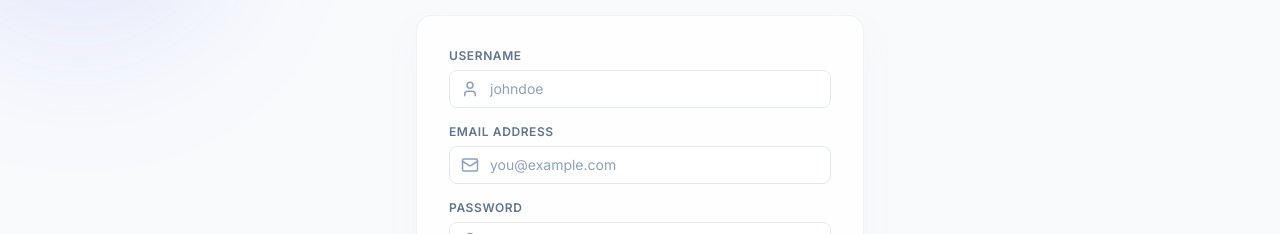
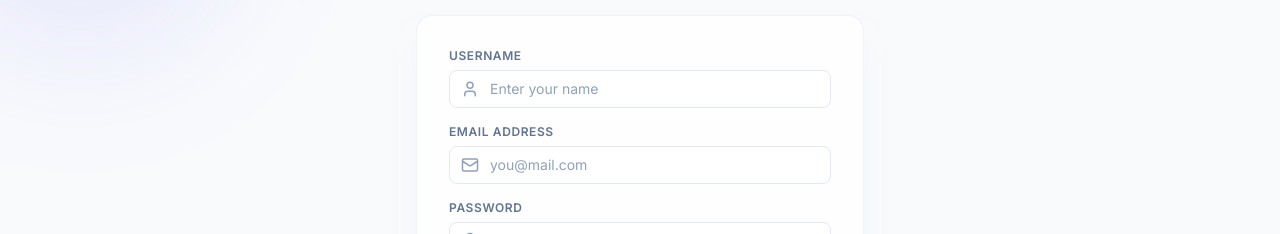
Before and after one commit to IvanTeplykh/TODO-web-application---Frontend, a Next.js app: page /register in a window 1280 px wide. Shown: the part 182-416 px from the top of the page. Built offline with nearby package versions, Linux system fonts and the light colour scheme; no server answers.

Commit message:
feat: implement authentication forms and reusable input component

```diff
--- a/components/auth/LoginForm.tsx
+++ b/components/auth/LoginForm.tsx
@@ -54,7 +54,7 @@ export function LoginForm() {
         id="email"
         label="Email Address"
         type="email"
-        placeholder="you@example.com"
+        placeholder="you@mail.com"
         icon={<Mail className="h-4.5 w-4.5" />}
         error={errors.email?.message}
         {...register("email")}
--- a/components/auth/RegisterForm.tsx
+++ b/components/auth/RegisterForm.tsx
@@ -68,6 +68,9 @@ export function RegisterForm() {
   const [isCheckingEmail, setIsCheckingEmail] = React.useState(false);
   const [emailExistsError, setEmailExistsError] = React.useState("");
 
+  const isEmailFormatValid = /^[^\s@]+@[^\s@]+\.[^\s@]+$/.test(emailVal);
+  const isEmailVerified = emailVal && isEmailFormatValid && !errors.email && !isCheckingEmail && !emailExistsError;
+
   React.useEffect(() => {
     if (!emailVal || errors.email) {
       setEmailExistsError("");
@@ -121,7 +124,7 @@ export function RegisterForm() {
         id="username"
         label="Username"
         type="text"
-        placeholder="johndoe"
+        placeholder="Enter your name"
         icon={<User className="h-4.5 w-4.5" />}
         error={(usernameVal || isSubmitted) ? errors.username?.message : undefined}
         maxLength={25}
@@ -130,9 +133,14 @@ export function RegisterForm() {
 
       <Input
         id="email"
-        label="Email Address"
+        label={
+          <span className="flex items-center gap-0.5">
+            Email Address
+            {isEmailVerified && <span className="text-emerald-500 font-black text-sm ml-0.5 leading-none animate-in fade-in zoom-in duration-200">*</span>}
+          </span>
+        }
         type="email"
-        placeholder="you@example.com"
+        placeholder="you@mail.com"
         icon={<Mail className="h-4.5 w-4.5" />}
         error={emailExistsError || ((emailVal || isSubmitted) ? errors.email?.message : undefined)}
         {...register("email")}
--- a/components/ui/Input.tsx
+++ b/components/ui/Input.tsx
@@ -3,7 +3,7 @@
 import React, { forwardRef, InputHTMLAttributes } from "react";
 
 interface InputProps extends InputHTMLAttributes<HTMLInputElement> {
-  label?: string;
+  label?: React.ReactNode;
   error?: string;
   icon?: React.ReactNode;
 }
```
